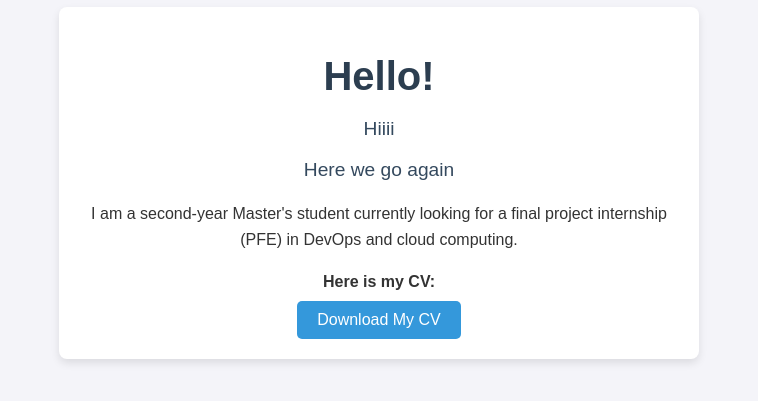
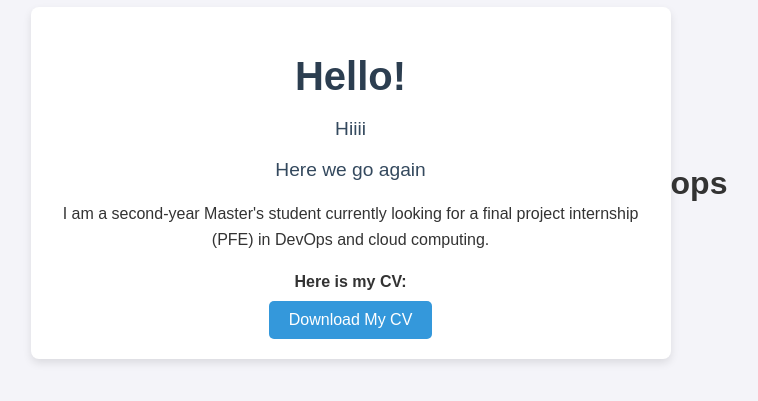
Before and after one commit to MohcineMc/projet, a plain HTML site: page index.html in a window 1280 px wide. Shown: the part 217-618 px from the top of the page, without its empty margins (261-1019 px from the left). Drawn offline with Linux system fonts and the light colour scheme.

Commit message:
add index

```diff
--- a/index.html
+++ b/index.html
@@ -7,6 +7,7 @@
   <link rel="stylesheet" href="style.css">
 </head>
 <body>
+
   <div class="container">
     <h1 class="header">Hello!</h1>
     <p class="subheader">Hiiii</p>
@@ -17,7 +18,7 @@
     <p class="cv-message">Here is my CV:</p>
     <button class="download-btn" onclick="downloadCV()">Download My CV</button>
   </div>
-
+ <h1>ops</h1>
   <script src="script.js"></script>
 </body>
 </html>
```
